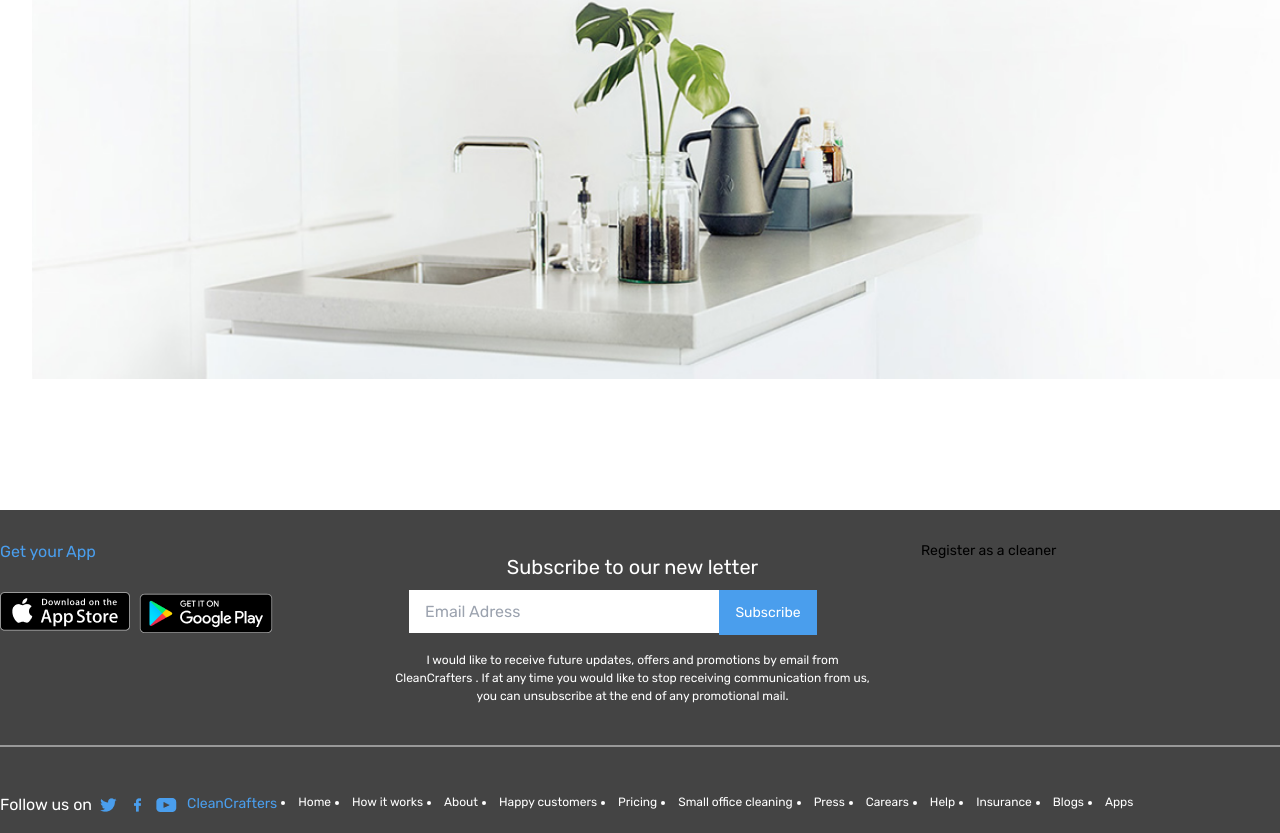
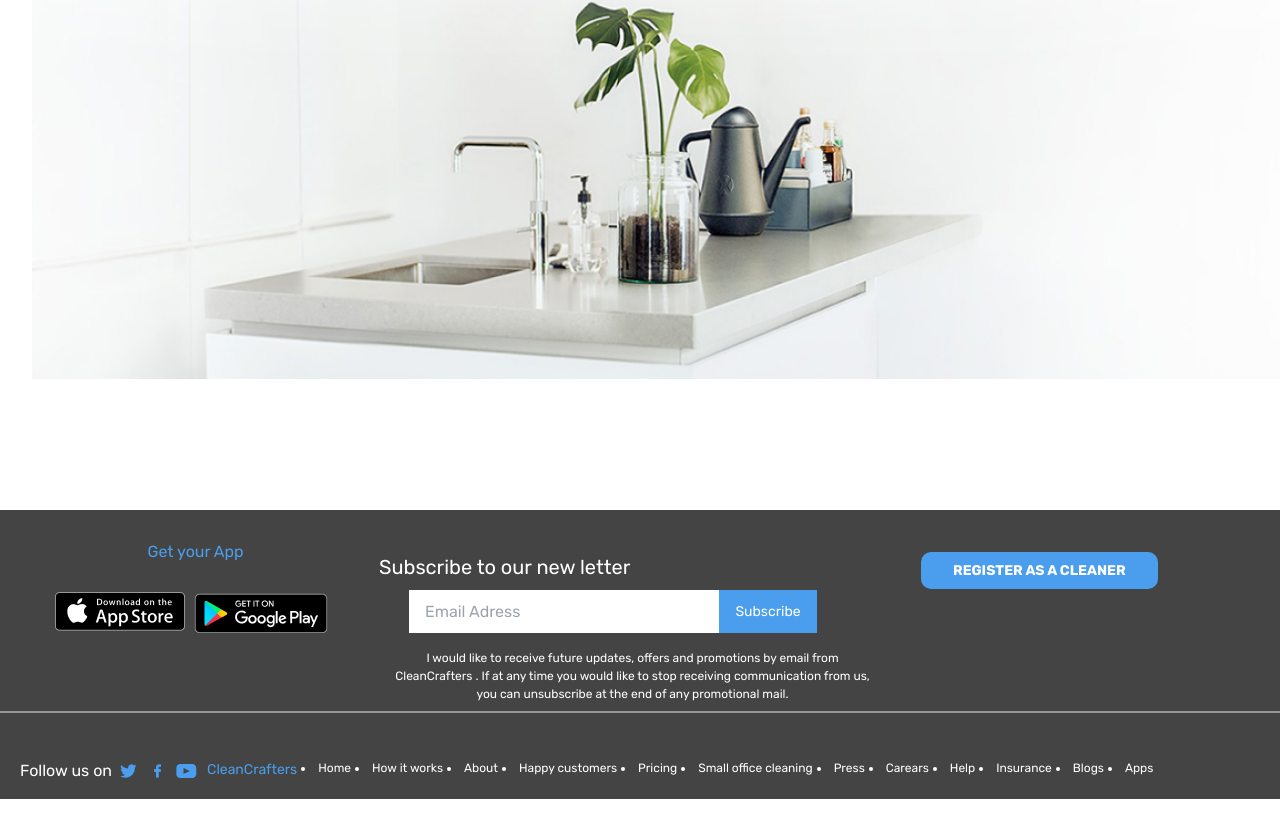
Before and after one commit to Haelsoft-Projects/Clean-Crafter-Frontend, a Next.js app: page / in a window 1280 px wide. Shown: the part 6033-6866 px from the top of the page. After the commit the page ends 6832 px from the top, so only its background shows below. Built offline with nearby package versions, Linux system fonts and the light colour scheme.

Commit message:
worked on it

```diff
--- a/src/components/Footer.tsx
+++ b/src/components/Footer.tsx
@@ -6,10 +6,10 @@ import Twitter from "../assets/landingpage/twit.png";
 import Youtube from "../assets/landingpage/youtube.png";
 const Footer = () => {
   return (
-    <>
-      <div className="bg-[#444444]  flex flex-col hero ">
-        <div className="flex flex-row  justify-between mt-[30px]   ">
-          <div className=" basis-1/2 flex   flex-col w-{300px}  ">
+    <div className="bg-[#444444]">
+      <div className=" px-4  sm:px-10 md:px-8   flex flex-col hero ">
+        <div className="flex flex-col lg:flex-row container mx-auto  justify-between mt-[30px]   ">
+          <div className=" basis-1/2 flex  items-center  flex-col lg:w-[300px] ">
             <p className="text-[#4A9EED]">Get your App</p>
             <div className="flex flew-row mt-[20px]">
               <div className="mt-2">
@@ -19,22 +19,22 @@ const Footer = () => {
             </div>
           </div>
 
-          <div className=" basis-1/2 ">
-            <div className=" flex flex-col w-[507px] justify-between mt-3  ml-5 ">
+          <div className=" lg:basis-1/2 flex flex-col items-center ">
+            <div className=" flex flex-col lg:w-[507px]  justify-center items-center lg:items-start lg:justify-between mt-3  lg:ml-5 ">
               <p className="text-white  text-[20px] text-center">
                 Subscribe to our new letter{" "}
               </p>
-              <div className="content-center ml-[30px] m-2">
+              <div className="lg:content-center mx-auto w-fit lg:w-full items-center lg:ml-[30px] lg:m-2 flex">
                 <input
                   placeholder="Email Adress "
-                  className="w-[310px] h-[43px] p-4"
+                  className="lg:w-[310px] h-[43px] p-4"
                 />
-                <button className="bg-[#4A9EED]  w-[98px] p-3 text-white text-[14px]">
+                <button className="bg-[#4A9EED] lg:w-[98px] h-[43px] text-white text-[14px]">
                   Subscribe
                 </button>
               </div>
               <div className=" p-2">
-                <h4 className="text-[12px]  text-center   text-white  pb-8 ">
+                <h4 className="text-[12px]  text-center   text-white  lg:lpb-8 ">
                   I would like to receive future updates, offers and promotions
                   by email from CleanCrafters . If at any time you would like to
                   stop receiving communication from us, you can unsubscribe at
@@ -43,23 +43,23 @@ const Footer = () => {
               </div>
             </div>
           </div>
-          <div className=" basis-1/2   ml-[35px] text-[14px]">
-            <div>
-              <button id="butt">Register as a cleaner</button>{" "}
-            </div>
+          <div className=" lg:basis-1/2 my-3 mx-auto   lg:ml-[35px] text-[14px]">
+            <button className="bg-[#4A9EED] text-white rounded-[10px] font-bold  px-8 py-2">
+              REGISTER AS A CLEANER
+            </button>
           </div>
         </div>
       </div>
-      <div className="  flex flex-row border-t-2 border-[#999999]   pt-[30px] bg-[#444444] hero ">
+      <div className=" lg:pl-5 px-4  sm:px-10 md:px-8   flex flex-col lg:flex-row border-t lg:border-t-2 border-[#999999]   lg:pt-[30px] hero ">
         <div className="mt-4 text-[16px] text-white">Follow us on</div>
-        <div className="flex flex-row mt-4 mb-4">
+        <div className="flex flex-row lg:mt-4 mb-4">
           <Image alt="" src={Twitter} className="ml-1" />
           <Image alt="" src={Facebook} className="ml-1" />
           <Image alt="" src={Youtube} className="ml-1" />
         </div>
-        <div className="flex flex-row mt-4 mb-4">
-          <p className="  text-[14px]  ml-2 text-[#4A9EED]"> CleanCrafters</p>
-          <ul className="list-disc list-inside flex flex-row text-[12px] text-white  ">
+        <div className="flex flex-col lg:flex-row mt-4 mb-4">
+          <p className="  text-[14px]  lg:ml-2 text-[#4A9EED]"> CleanCrafters</p>
+          <ul className="list-disc list-inside flex lg:flex-row flex-wrap text-[12px] text-white  ">
             <li className="ml-1">Home</li>
             <li className="ml-1 ">How it works</li>
             <li className="ml-1 ">About</li>
@@ -75,7 +75,7 @@ const Footer = () => {
           </ul>
         </div>
       </div>
-    </>
+    </div>
   );
 };
 export default Footer;
--- a/src/components/Navbar.tsx
+++ b/src/components/Navbar.tsx
@@ -3,7 +3,7 @@ import Image from "next/image";
 import logo from "../assets/logo.png";
 import { HiMenu } from "react-icons/hi";
 import Link from "next/link";
-import { useState } from "react"
+import { useState } from "react";
 
 export default function Navbar() {
   const [bool, setbool] = useState<boolean>(false);
```
